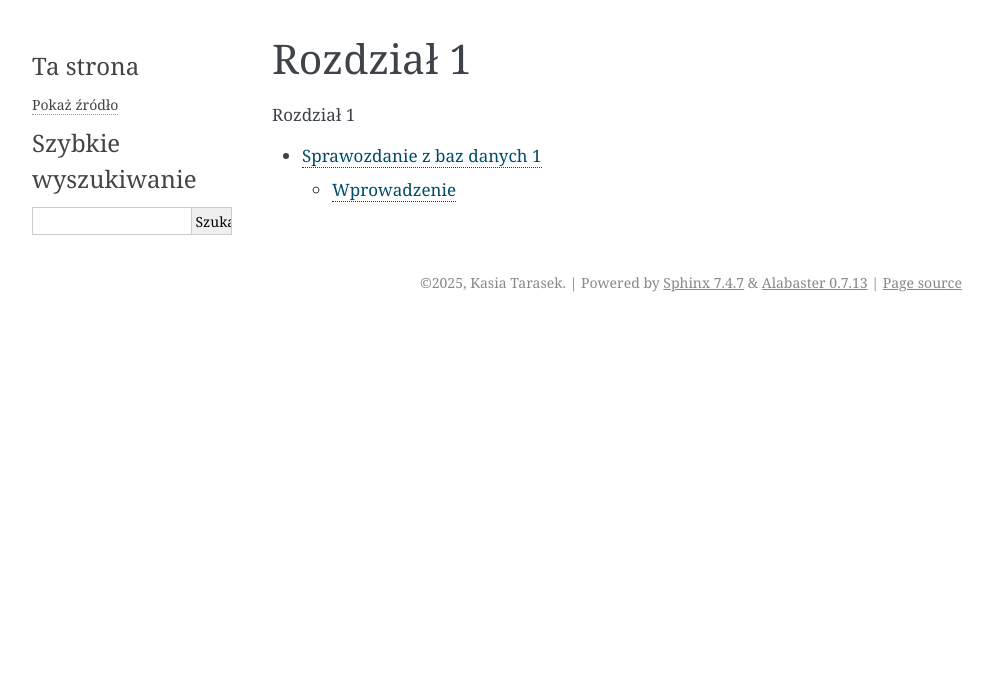
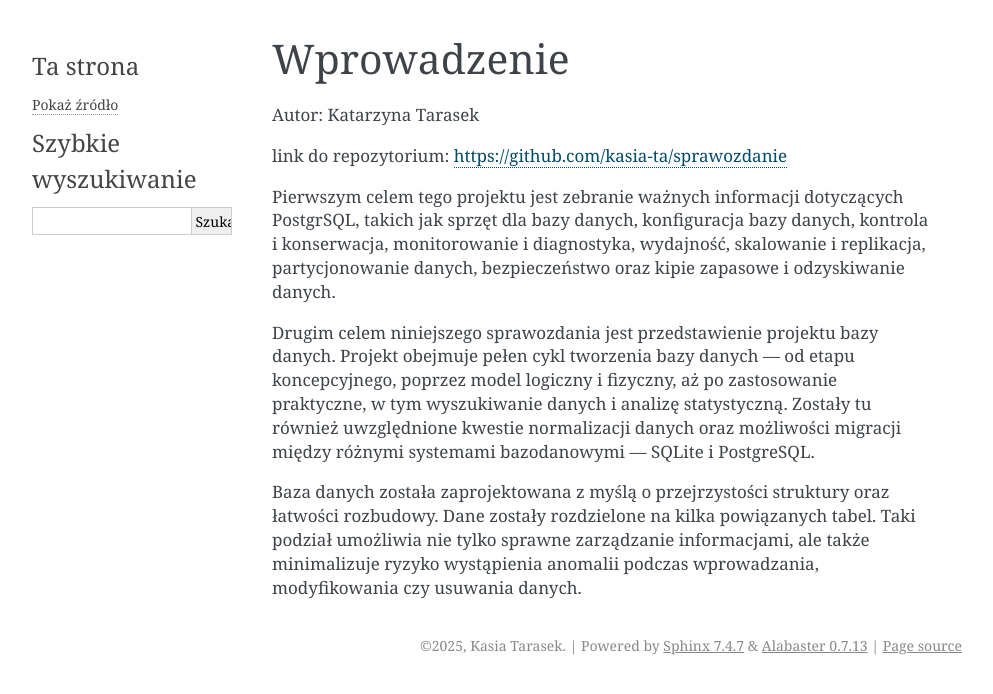
Before and after one commit to kasia-ta/sprawozdanie, a Sphinx documentation site: the page built from source/rozdzial1/index.rst, in a window 1280 px wide. Shown: the top 694 px of the page, without its empty margins (148-1141 px from the left). Built offline with Sphinx 7.4.7, drawn with Linux system fonts in a browser that asks for light colours; pages that are not in the unit, such as notebooks, are missing from menus.

Commit message:
Update index.rst

```diff
--- a/source/rozdzial1/index.rst
+++ b/source/rozdzial1/index.rst
@@ -1,8 +1,15 @@
-Rozdział 1
-==========
+Wprowadzenie
+========================
 
-.. toctree::
-   :maxdepth: 2
-   :caption: Rozdział 1
+Autor: Katarzyna Tarasek
 
-   rozdzial1
+link do repozytorium:
+https://github.com/kasia-ta/sprawozdanie
+
+
+
+Pierwszym celem tego projektu jest zebranie ważnych informacji dotyczących PostgrSQL, takich jak sprzęt dla bazy danych, konfiguracja bazy danych, kontrola i konserwacja, monitorowanie i diagnostyka, wydajność, skalowanie i replikacja, partycjonowanie danych, bezpieczeństwo oraz kipie zapasowe i odzyskiwanie danych.
+
+Drugim celem niniejszego sprawozdania jest przedstawienie projektu bazy danych. Projekt obejmuje pełen cykl tworzenia bazy danych — od etapu koncepcyjnego, poprzez model logiczny i fizyczny, aż po zastosowanie praktyczne, w tym wyszukiwanie danych i analizę statystyczną. Zostały tu również uwzględnione kwestie normalizacji danych oraz możliwości migracji między różnymi systemami bazodanowymi — SQLite i PostgreSQL.
+
+Baza danych została zaprojektowana z myślą o przejrzystości struktury oraz łatwości rozbudowy. Dane zostały rozdzielone na kilka powiązanych tabel. Taki podział umożliwia nie tylko sprawne zarządzanie informacjami, ale także minimalizuje ryzyko wystąpienia anomalii podczas wprowadzania, modyfikowania czy usuwania danych.
```
